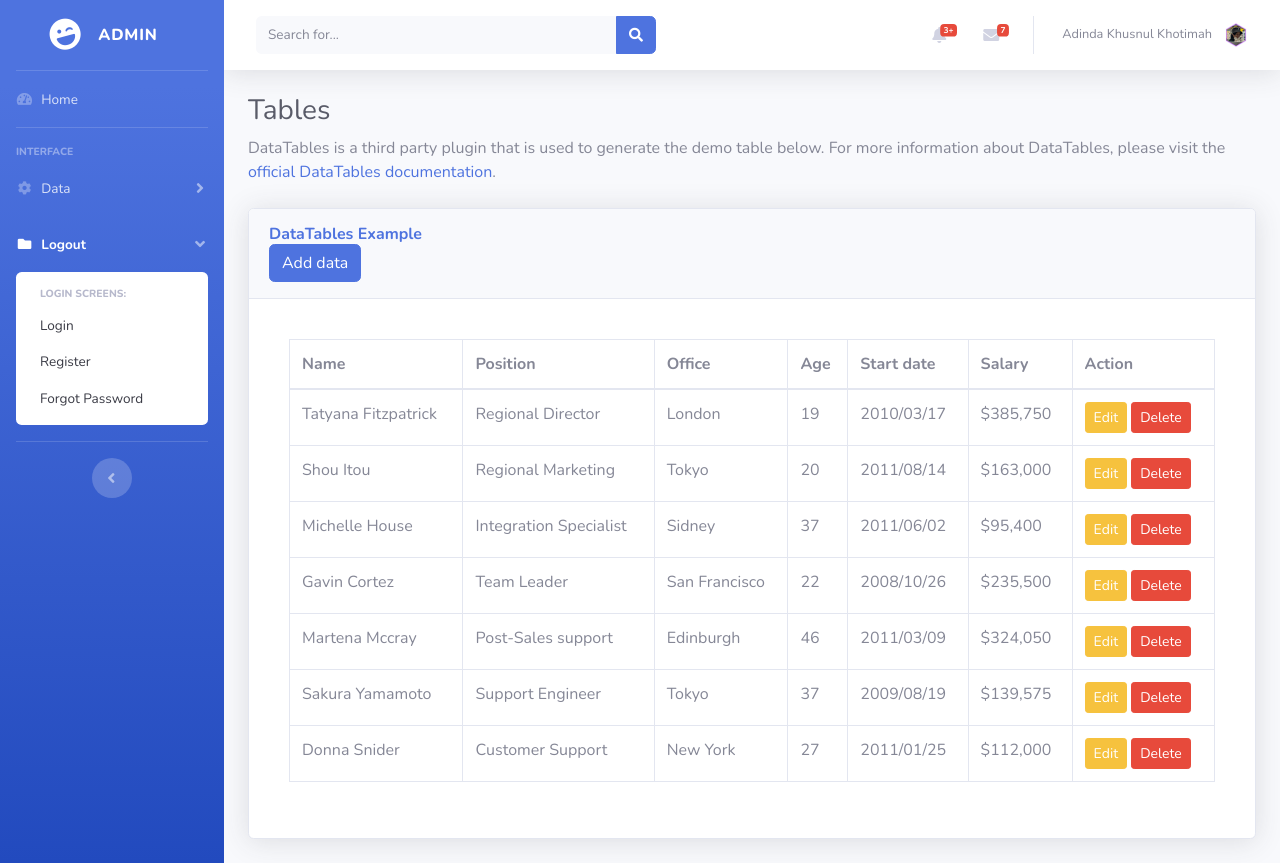
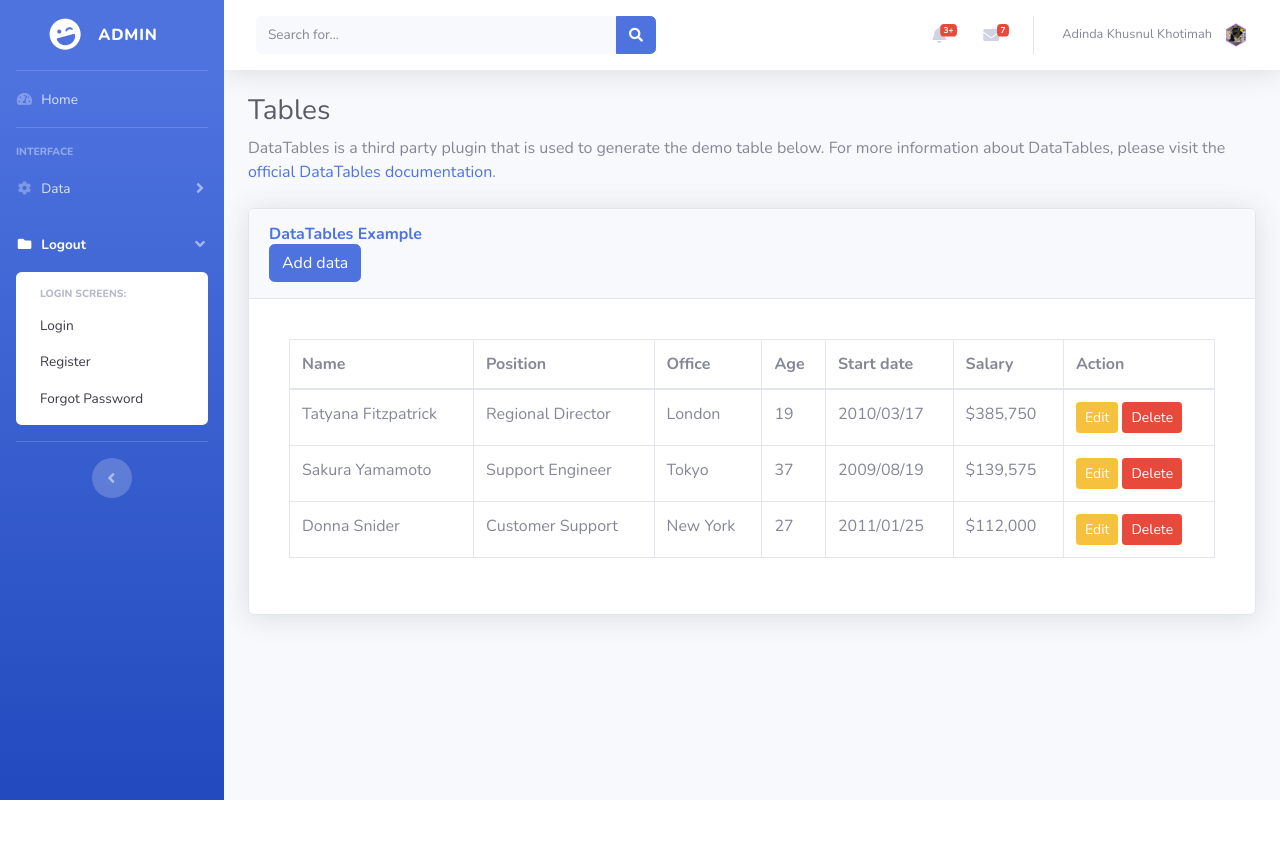
Before and after one commit to dindaa06/portofolio, a PHP site: page /halamanadmin/tables.php in a window 1280 px wide. After the commit the page ends 800 px from the top, so only its background shows below. Run offline with PHP 8.4, Linux system fonts and the light colour scheme.

Commit message:
delete data

```diff
--- a/halamanadmin/tables.php
+++ b/halamanadmin/tables.php
@@ -332,54 +332,6 @@
                                                 </td>
                                             </tr>
                                             <tr>
-                                                <td>Shou Itou</td>
-                                                <td>Regional Marketing</td>
-                                                <td>Tokyo</td>
-                                                <td>20</td>
-                                                <td>2011/08/14</td>
-                                                <td>$163,000</td>
-                                                <td>
-                                                    <a href="#" class="btn btn-warning btn-sm edit" onclick="showEditAlert()">Edit</a>
-                                                    <a href="#" class="btn btn-danger btn-sm edit" onclick="confirmDelete()">Delete</a>
-                                                </td>
-                                            </tr>
-                                            <tr>
-                                                <td>Michelle House</td>
-                                                <td>Integration Specialist</td>
-                                                <td>Sidney</td>
-                                                <td>37</td>
-                                                <td>2011/06/02</td>
-                                                <td>$95,400</td>
-                                                <td>
-                                                    <a href="#" class="btn btn-warning btn-sm edit" onclick="showEditAlert()">Edit</a>
-                                                    <a href="#" class="btn btn-danger btn-sm edit" onclick="confirmDelete()">Delete</a>
-                                                </td>
-                                            </tr>
-                                            <tr>
-                                                <td>Gavin Cortez</td>
-                                                <td>Team Leader</td>
-                                                <td>San Francisco</td>
-                                                <td>22</td>
-                                                <td>2008/10/26</td>
-                                                <td>$235,500</td>
-                                                <td>
-                                                    <a href="#" class="btn btn-warning btn-sm edit" onclick="showEditAlert()">Edit</a>
-                                                    <a href="#" class="btn btn-danger btn-sm edit" onclick="confirmDelete()">Delete</a>
-                                                </td>
-                                            </tr>
-                                            <tr>
-                                                <td>Martena Mccray</td>
-                                                <td>Post-Sales support</td>
-                                                <td>Edinburgh</td>
-                                                <td>46</td>
-                                                <td>2011/03/09</td>
-                                                <td>$324,050</td>
-                                                <td>
-                                                    <a href="#" class="btn btn-warning btn-sm edit" onclick="showEditAlert()">Edit</a>
-                                                    <a href="#" class="btn btn-danger btn-sm edit" onclick="confirmDelete()">Delete</a>
-                                                </td>
-                                            </tr>
-                                            <tr>
                                                 <td>Sakura Yamamoto</td>
                                                 <td>Support Engineer</td>
                                                 <td>Tokyo</td>
```
